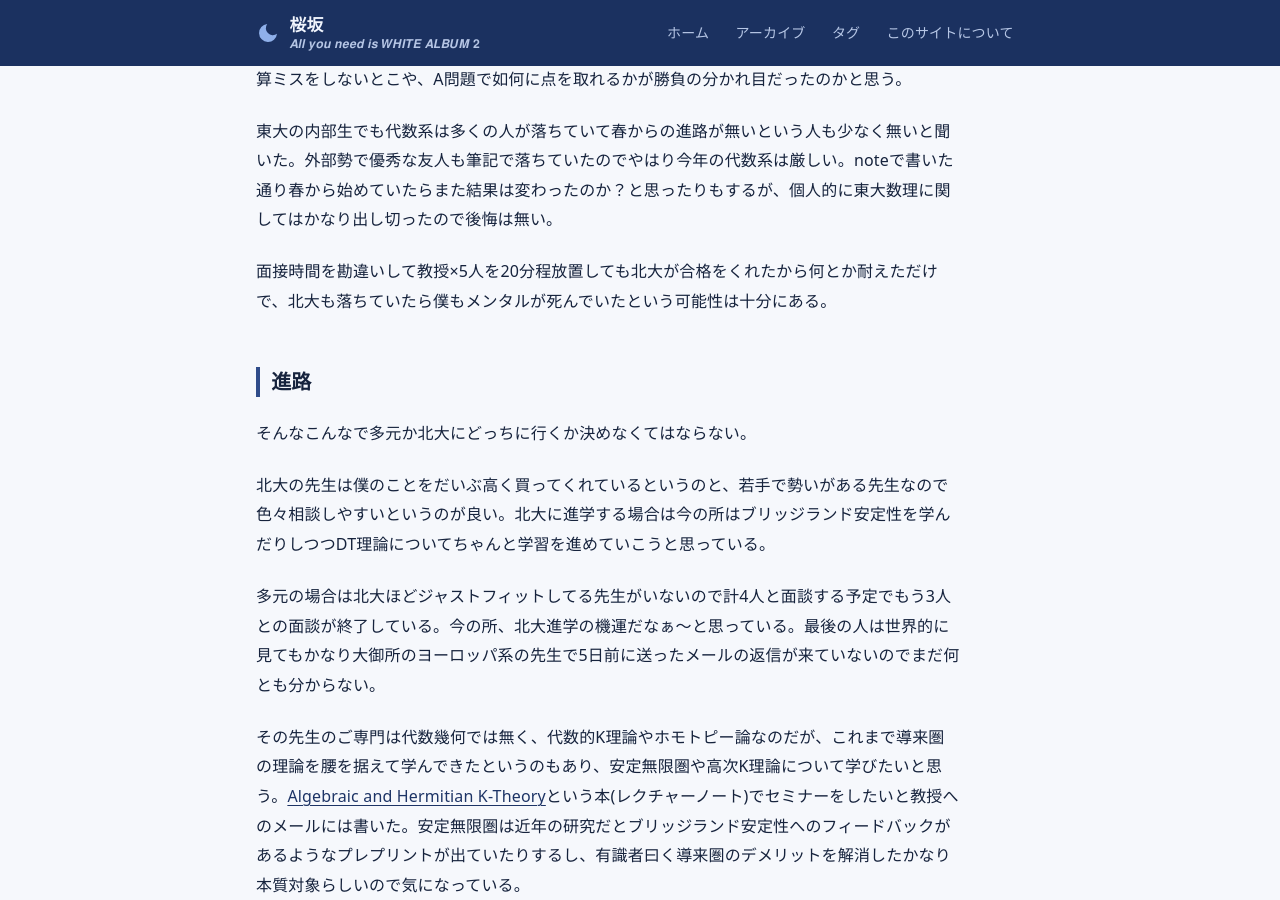
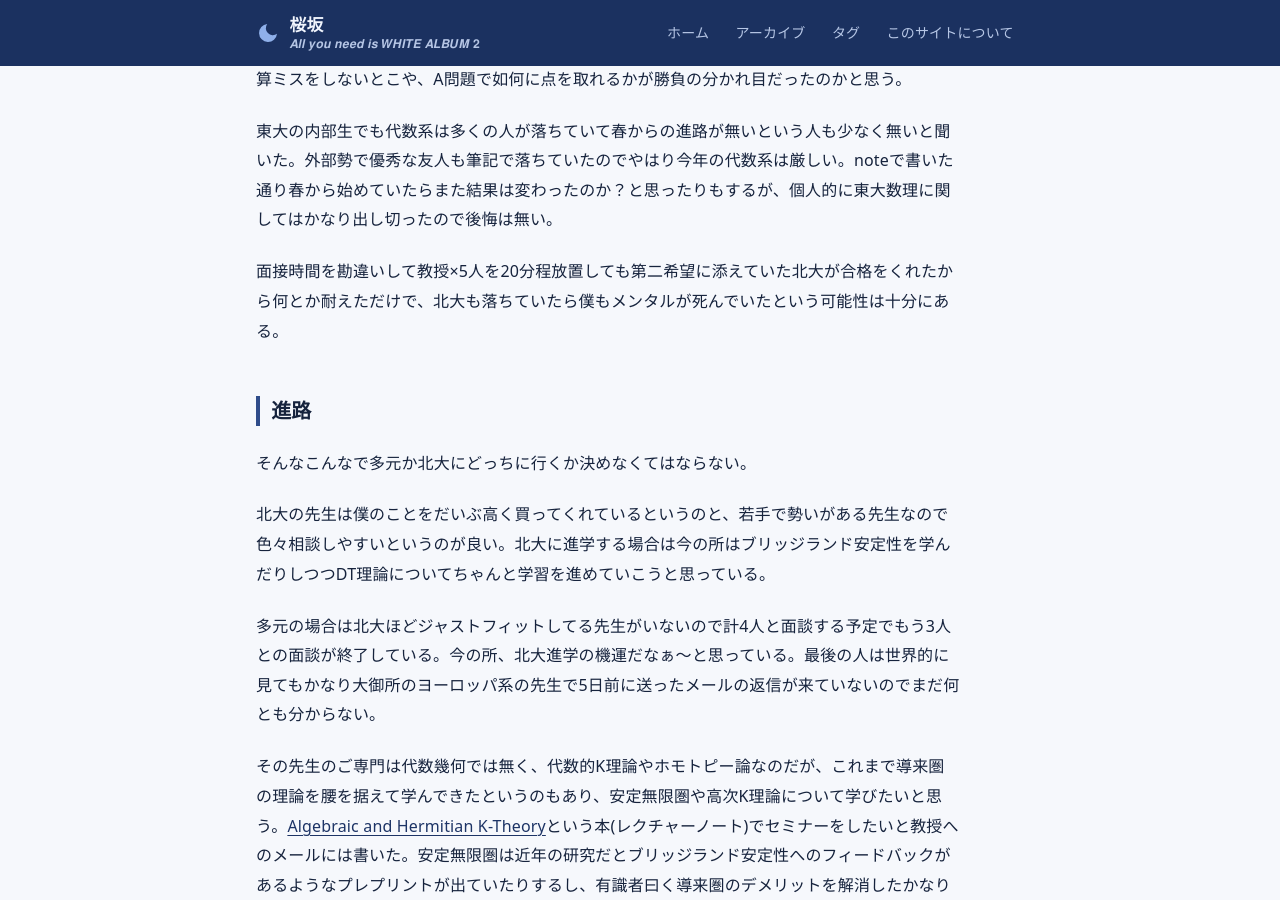
Before and after one commit to sakurazaka-math/sakurazaka-math.github.io, a Jekyll site: the page built from _posts/2026-09-30-day20.md, in a window 1280 px wide and 900 px high, scrolled down 533 px. Built offline with Jekyll 4.4.1, drawn with Linux system fonts in a browser that asks for light colours.

Commit message:
2026-09-30-day20.md を更新

```diff
--- a/_posts/2026-09-30-day20.md
+++ b/_posts/2026-09-30-day20.md
@@ -19,7 +19,7 @@ mood: 普通
 
 東大の内部生でも代数系は多くの人が落ちていて春からの進路が無いという人も少なく無いと聞いた。外部勢で優秀な友人も筆記で落ちていたのでやはり今年の代数系は厳しい。noteで書いた通り春から始めていたらまた結果は変わったのか？と思ったりもするが、個人的に東大数理に関してはかなり出し切ったので後悔は無い。
 
-面接時間を勘違いして教授×5人を20分程放置しても北大が合格をくれたから何とか耐えただけで、北大も落ちていたら僕もメンタルが死んでいたという可能性は十分にある。
+面接時間を勘違いして教授×5人を20分程放置しても第二希望に添えていた北大が合格をくれたから何とか耐えただけで、北大も落ちていたら僕もメンタルが死んでいたという可能性は十分にある。
 
 ## 進路
 
```
